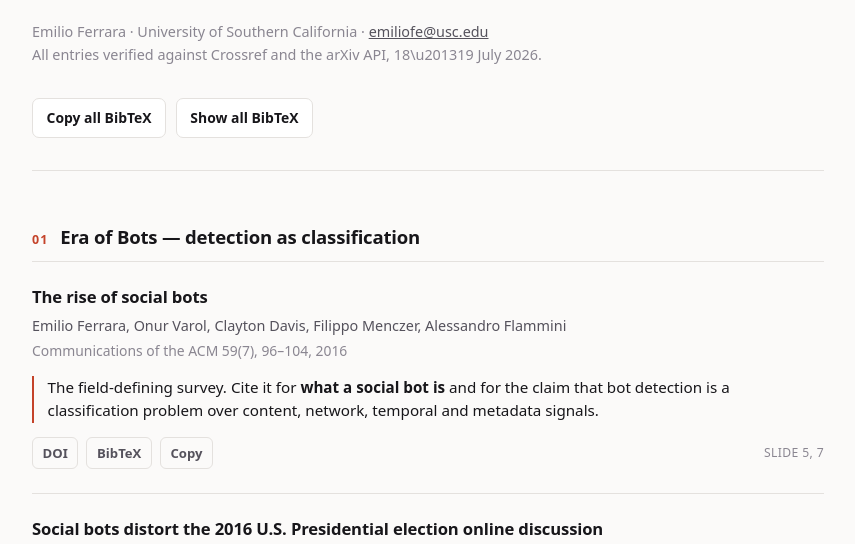
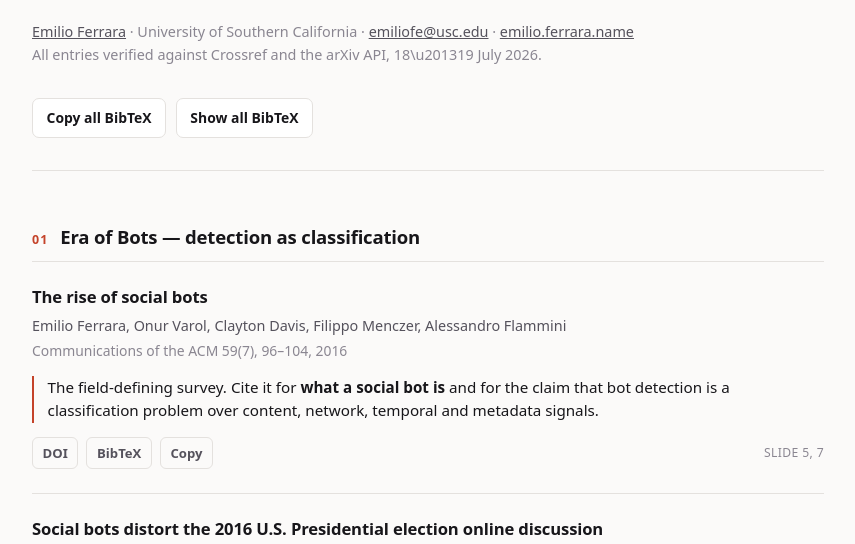
Before and after one commit to emilioferrara/bots2agents, a plain HTML site: page index.html in a window 1280 px wide. Shown: the part 253-797 px from the top of the page, without its empty margins (212-1067 px from the left). Drawn offline with Linux system fonts and the light colour scheme.

Commit message:
byline links to homepage + personal site

```diff
--- a/index.html
+++ b/index.html
@@ -205,8 +205,9 @@
       they appear in the talk.
     </p>
     <p class="byline">
-      Emilio Ferrara · University of Southern California ·
-      <a href="mailto:emiliofe@usc.edu">emiliofe@usc.edu</a><br>
+      <a href="/">Emilio Ferrara</a> · University of Southern California ·
+      <a href="mailto:emiliofe@usc.edu">emiliofe@usc.edu</a> ·
+      <a href="https://www.emilio.ferrara.name/">emilio.ferrara.name</a><br>
       All entries verified against Crossref and the arXiv API, 18\u201319 July 2026.
     </p>
     <div class="toolbar">
```
